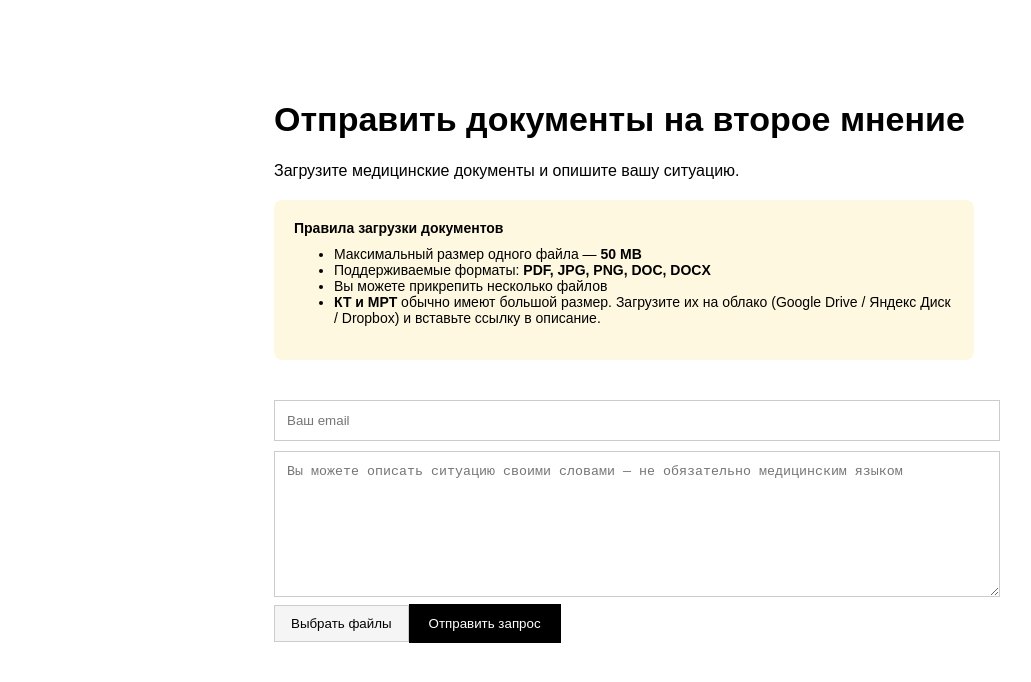
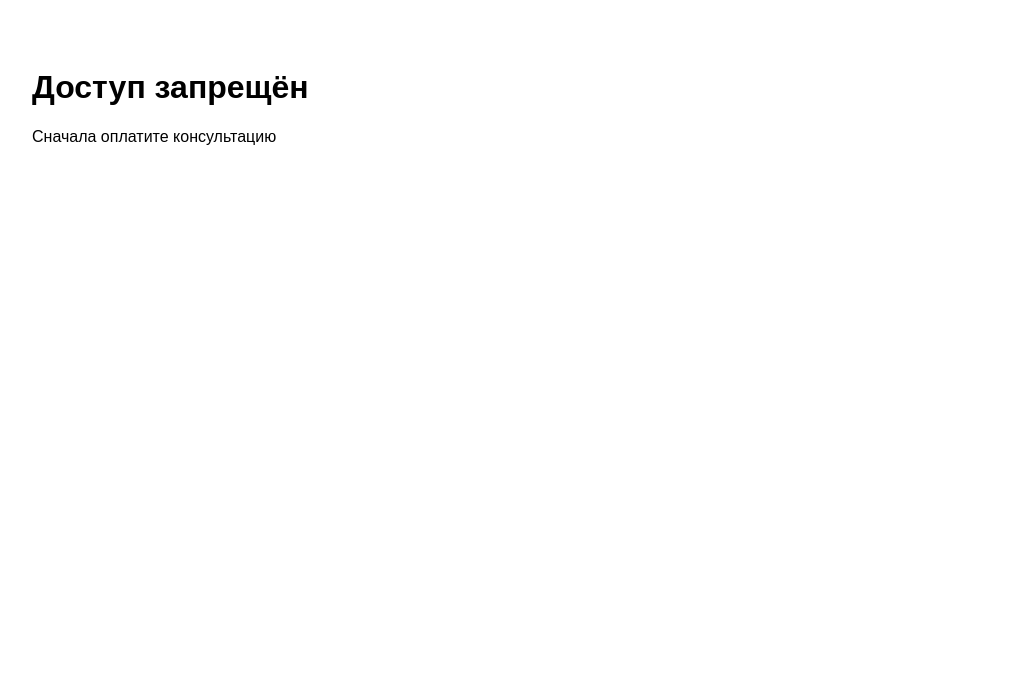
Before and after one commit to osckarmailyan/onco-app, a Next.js app: page /request in a window 1280 px wide. Shown: the top 682 px of the page, without its empty margins (16-1047 px from the left). Built offline with nearby package versions, Linux system fonts and the light colour scheme.

Commit message:
protect request page

```diff
--- a/app/api/pay/route.ts
+++ b/app/api/pay/route.ts
@@ -19,7 +19,7 @@ export async function POST(req: Request) {
       },
       confirmation: {
         type: "redirect",
-        return_url: "https://oncoexperts.ru/success",
+        return_url: "https://oncoexperts.ru/request",
       },
       capture: true,
       description: "Второе мнение врача",
--- a/app/request/page.tsx
+++ b/app/request/page.tsx
@@ -1,16 +1,30 @@
 "use client";
 
+import { useSearchParams } from "next/navigation";
 import { useState, useRef } from "react";
 import { supabase } from "../../lib/supabase";
 
+
 export default function Request() {
+
+  const searchParams = useSearchParams();
+
+  if (searchParams.get("paid") !== "true") {
+    return (
+      <main style={{padding:"40px",fontFamily:"sans-serif"}}>
+        <h1>Доступ запрещён</h1>
+        <p>Сначала оплатите консультацию</p>
+      </main>
+    );
+  }
 
   const [email,setEmail] = useState("");
   const [question,setQuestion] = useState("");
   const [files,setFiles] = useState<File[]>([]);
-const [isUploading,setIsUploading] = useState(false);
+  const [isUploading,setIsUploading] = useState(false);
 
-const fileInputRef = useRef<HTMLInputElement>(null);
+  const fileInputRef = useRef<HTMLInputElement>(null);
+
   function formatSize(bytes:number){
     const mb = bytes / (1024 * 1024);
     return mb.toFixed(1) + " MB";
```
